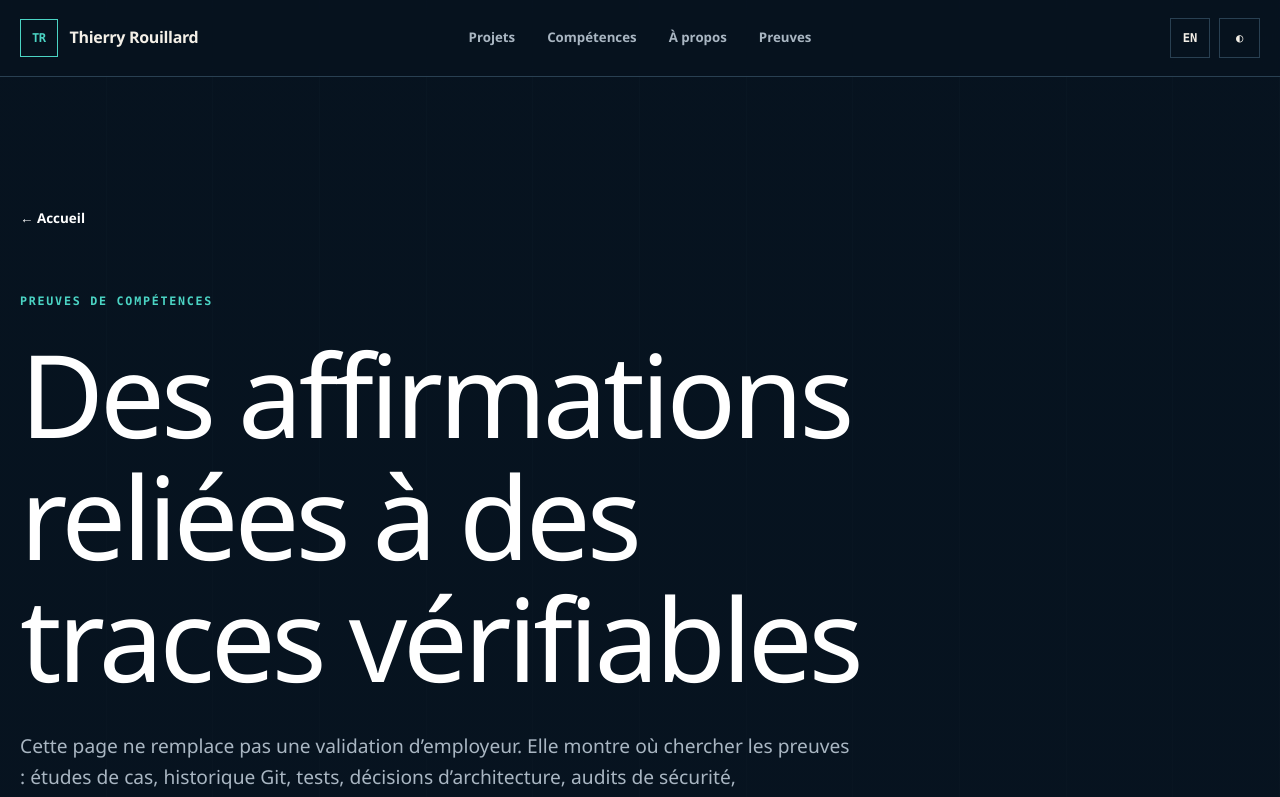
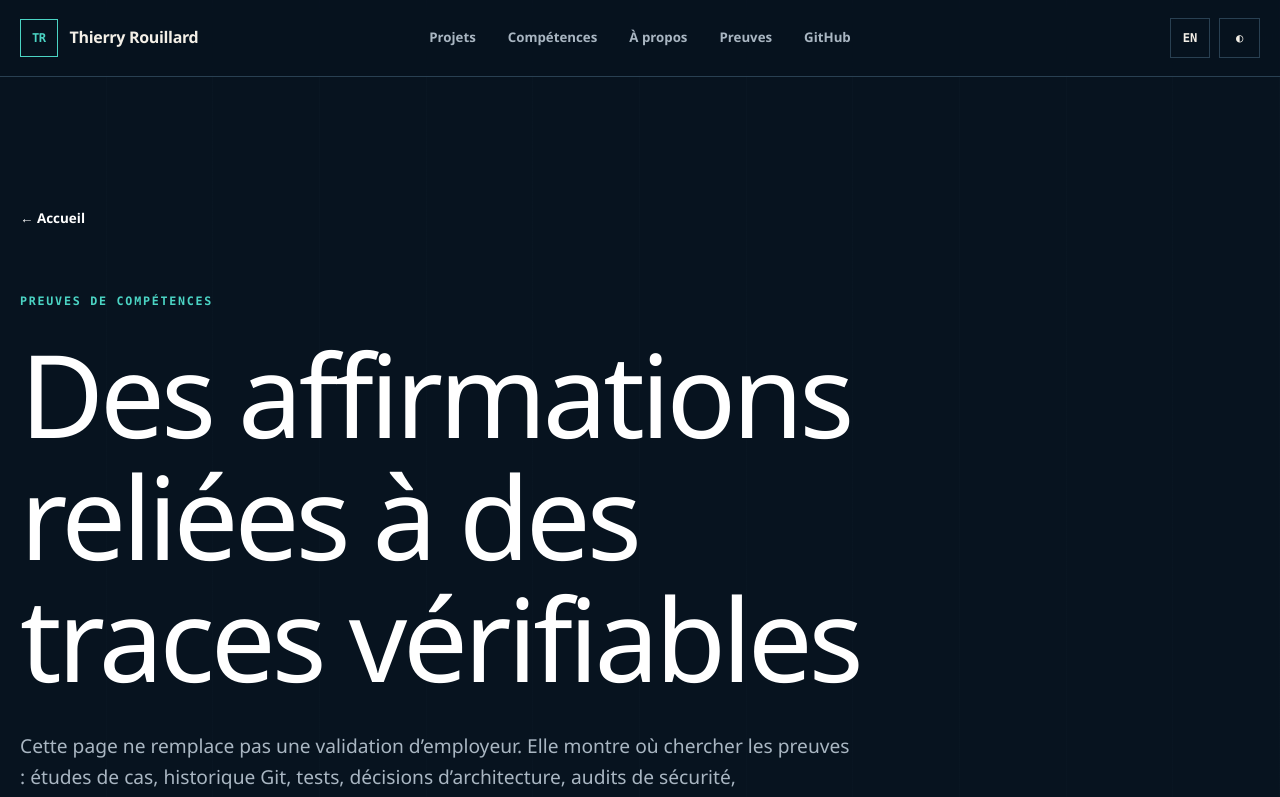
Before and after one commit to trouillard-star/thierry-portfolio, a Next.js app: page /preuves-competences in a window 1280 px wide. Shown: the top 797 px of the page. Built offline with nearby package versions, Linux system fonts and the light colour scheme; no server answers.

Commit message:
feat: link verified public repository

```diff
--- a/src/components/EvidencePage.tsx
+++ b/src/components/EvidencePage.tsx
@@ -1,4 +1,4 @@
-import { labels, type Locale } from "@/src/data/profile";
+import { labels, profile, type Locale } from "@/src/data/profile";
 import { projects } from "@/src/data/projects";
 import { skillGroups } from "@/src/data/skills";
 import { SiteShell } from "./SiteShell";
@@ -47,7 +47,7 @@ export function EvidencePage({ locale }: { locale: Locale }) {
           status: "Niveau de preuve",
           level: "Documentation + artefact de projet",
           caveat:
-            "Les liens GitHub, démonstrations publiques et badges seront ajoutés après vérification. Leur absence actuelle est visible plutôt que masquée.",
+            "Le dépôt GitHub de ce portfolio est public et vérifié. Les autres démonstrations et badges seront ajoutés seulement après leur propre vérification.",
         }
       : {
           eyebrow: "Competency evidence",
@@ -86,7 +86,7 @@ export function EvidencePage({ locale }: { locale: Locale }) {
           status: "Evidence level",
           level: "Documentation + project artifact",
           caveat:
-            "GitHub links, public demonstrations, and badges will be added after verification. Their current absence is visible rather than hidden.",
+            "This portfolio’s GitHub repository is public and verified. Other demonstrations and badges will be added only after their own verification.",
         };
 
   return (
@@ -154,6 +154,16 @@ export function EvidencePage({ locale }: { locale: Locale }) {
               </table>
             </div>
             <p className="evidence-caveat">{content.caveat}</p>
+            <p>
+              <a
+                className="text-link"
+                href={profile.contact.repository}
+                target="_blank"
+                rel="noreferrer"
+              >
+                {copy.source} <span aria-hidden="true">↗</span>
+              </a>
+            </p>
             <a className="button button-primary" href={`${home}#projets`}>
               {copy.allProjects}
             </a>
--- a/src/components/PortfolioHome.tsx
+++ b/src/components/PortfolioHome.tsx
@@ -28,6 +28,7 @@ export function PortfolioHome({ locale }: { locale: Locale }) {
       "Systems architecture",
       "Cybersecurity fundamentals",
     ],
+    sameAs: [profile.contact.github],
   };
 
   return (
@@ -216,6 +217,13 @@ export function PortfolioHome({ locale }: { locale: Locale }) {
               <address>
                 <span>{profile.location[locale]}</span>
                 <span>{profile.availability[locale]}</span>
+                <a
+                  href={profile.contact.github}
+                  target="_blank"
+                  rel="noreferrer"
+                >
+                  GitHub · trouillard-star
+                </a>
                 <span className="placeholder">{copy.contactPlaceholder}</span>
               </address>
             </div>
--- a/src/components/SiteShell.tsx
+++ b/src/components/SiteShell.tsx
@@ -38,6 +38,9 @@ export function SiteShell({ locale, children, alternatePath }: Props) {
             <a href={locale === "fr" ? "/preuves-competences" : "/en/evidence"}>
               {copy.nav.evidence}
             </a>
+            <a href={profile.contact.github} target="_blank" rel="noreferrer">
+              GitHub
+            </a>
           </nav>
           <div className="header-actions">
             <a
--- a/src/data/profile.ts
+++ b/src/data/profile.ts
@@ -44,7 +44,8 @@ export const profile = {
   },
   contact: {
     email: null,
-    github: null,
+    github: "https://github.com/trouillard-star",
+    repository: "https://github.com/trouillard-star/thierry-portfolio",
     linkedin: null,
   },
 } as const;
@@ -92,6 +93,7 @@ export const labels = {
     explore: "Explorer l’étude de cas",
     allProjects: "Tous les projets",
     evidence: "Voir les preuves de compétences",
+    source: "Consulter le code source public",
     status: "Statut",
     technologies: "Technologies",
     architecture: "Architecture",
@@ -151,6 +153,7 @@ export const labels = {
     explore: "Explore the case study",
     allProjects: "All projects",
     evidence: "View competency evidence",
+    source: "View the public source code",
     status: "Status",
     technologies: "Technologies",
     architecture: "Architecture",
```
Also changed, not shown: .claude/portfolio-deployment-state.json, 2 other files (tests, documents, lock files or other folders).
